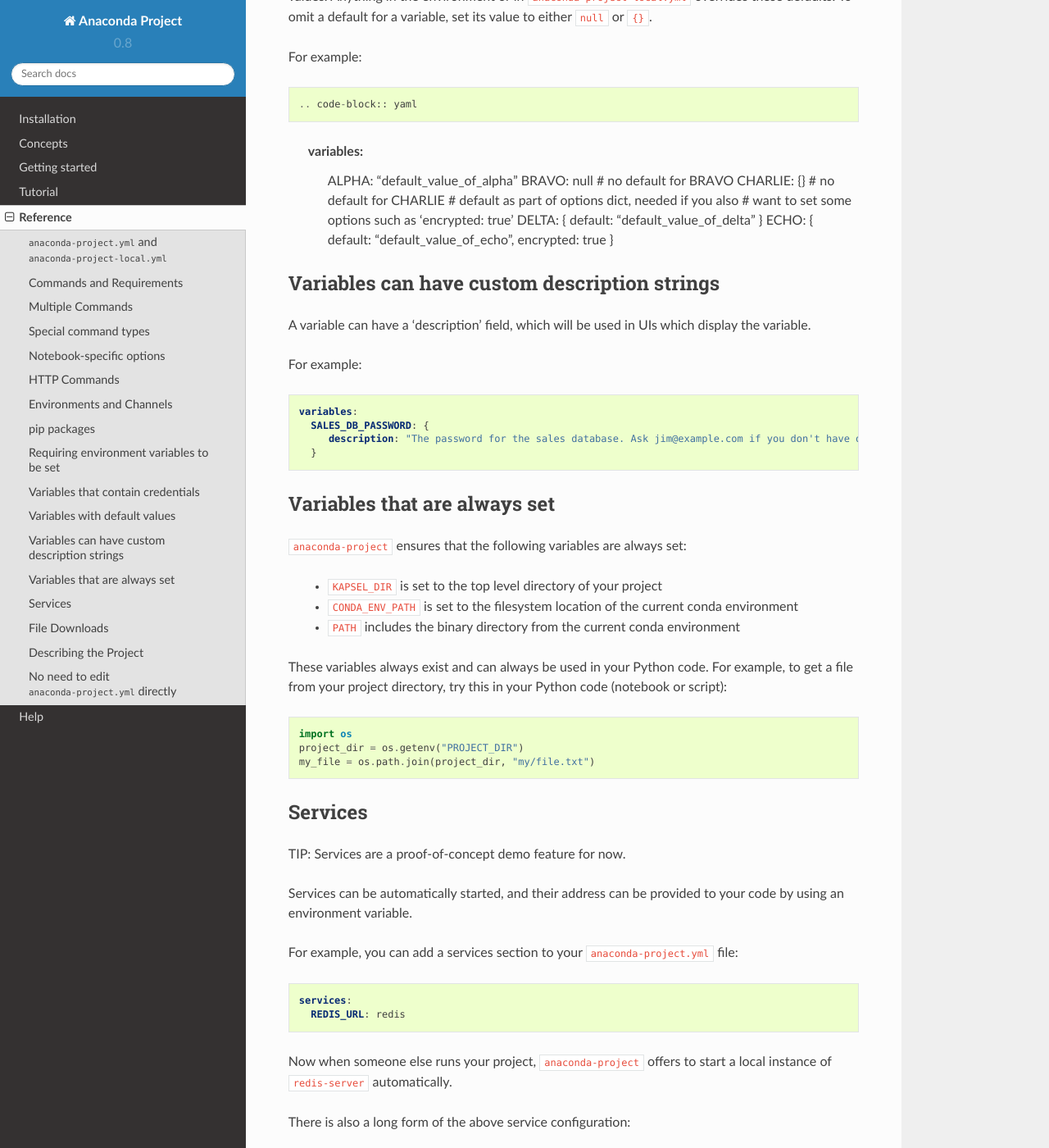
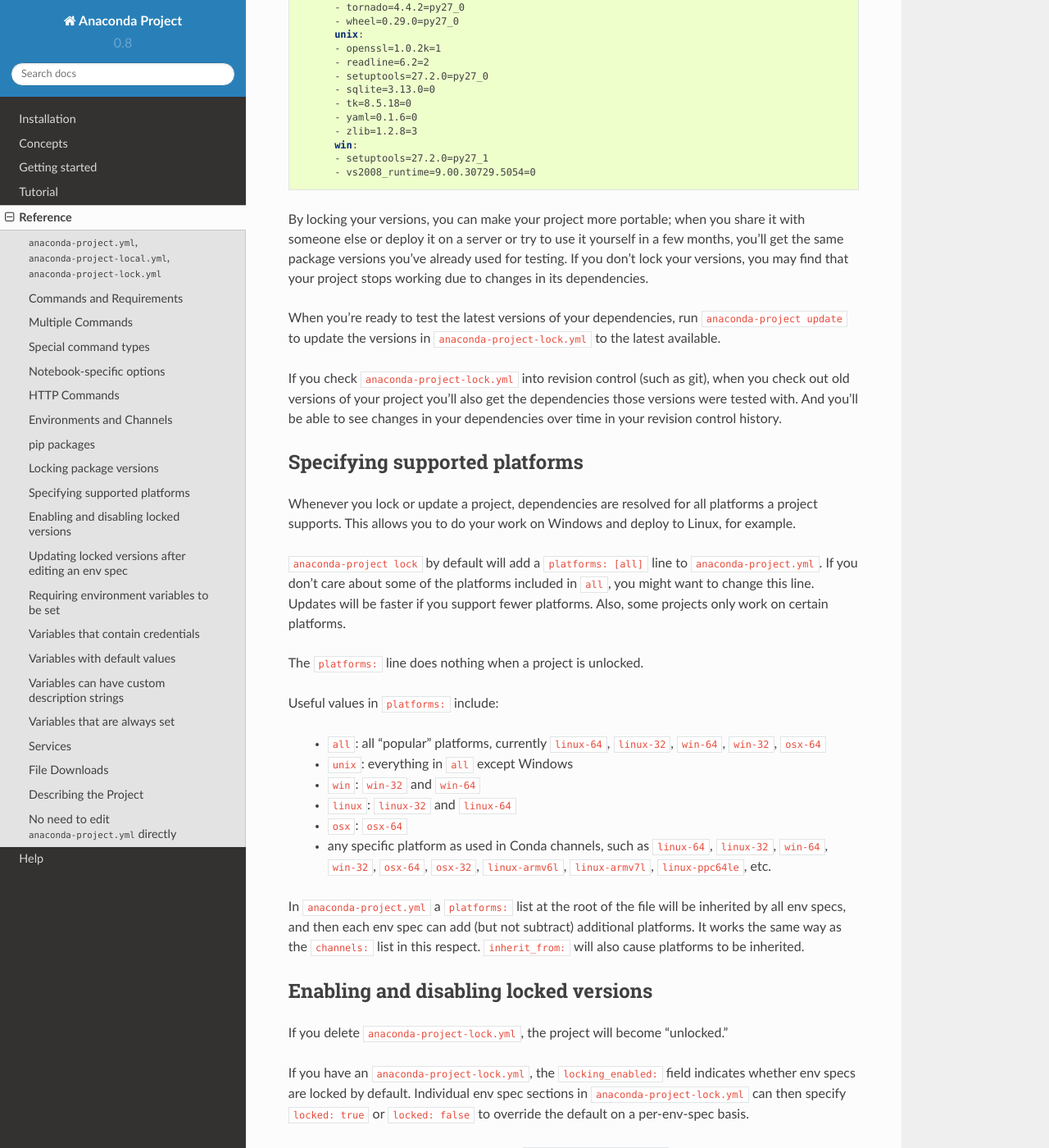
Before and after one commit to anaconda/anaconda-project, a Sphinx documentation site: the page built from docs/source/reference.rst, in a window 1280 px wide and 1400 px high, scrolled down 7615 px. Shown: the whole window at 82% size. Built offline with Sphinx 7.4.7 and the Read the Docs theme 2.0.0, drawn with Linux system fonts in a browser that asks for light colours; some of the changed text lies outside the part shown.

Commit message:
Add "better than nothing" basic docs about lock/update

```diff
--- a/docs/source/reference.rst
+++ b/docs/source/reference.rst
@@ -13,11 +13,12 @@ TIP: Read more about YAML syntax at http://yaml.org/start.html
 TIP: You may want to go through :doc:`the anaconda-project tutorial <tutorial>`
 before digging into the details in this document.
 
-``anaconda-project.yml`` and ``anaconda-project-local.yml``
-===========================================================
+``anaconda-project.yml``, ``anaconda-project-local.yml``, ``anaconda-project-lock.yml``
+=======================================================================================
 
-Anaconda projects are affected by two configuration files,
-``anaconda-project.yml`` and ``anaconda-project-local.yml``.
+Anaconda projects are affected by three configuration files,
+``anaconda-project.yml``, ``anaconda-project-local.yml``, and
+``anaconda-project-lock.yml``.
 
 The file ``anaconda-project.yml`` contains information about a project that
 is intended to be shared across users and machines. If you use
@@ -28,6 +29,11 @@ The file ``anaconda-project-local.yml``, on the other hand, goes in
 ``.gitignore`` (or ``.svnignore`` or equivalent), because it
 contains your local configuration state that you do not
 want to share with others.
+
+The file ``anaconda-project-lock.yml`` is optional and contains
+information needed to lock your package dependencies at specific
+versions. This "lock file" should go in source control along with
+``anaconda-project.yml``.
 
 These files can be manipulated with ``anaconda-project`` commands,
 or with Anaconda Navigator, or you can edit them with any text
@@ -355,6 +361,156 @@ section with a list of pip requirement specifiers.
          - pippackage1
          - pippackage2
 
+Locking package versions
+========================
+
+Any env spec can be "locked", which means it specifies exact
+versions of all packages to be installed, kept in
+``anaconda-project-lock.yml``.
+
+Hand-creating ``anaconda-project-lock.yml`` isn't
+recommended. Instead, create it with the ``anaconda-project lock``
+command, and update the versions in there with
+``anaconda-project-update``.
+
+Locked versions are distinct from the "logical" versions in
+``anaconda-project.yml``. For example, in your
+``anaconda-project.yml`` you might list that you require
+``bokeh=0.12``. The ``anaconda-project lock`` command will expand
+that to an *exact* version of Bokeh, such as
+``bokeh=0.12.4=py27_0``. It will also list exact versions of all
+Bokeh's dependencies, transitively; so you'll have a pretty long
+list of packages in ``anaconda-project-lock.yml``, it could look
+like this for example:
+
+.. code-block:: yaml
+
+    locking_enabled: true
+
+    env_specs:
+      default:
+        locked: true
+        env_spec_hash: eb23ad7bd050fb6383fcb71958ff03db074b0525
+        platforms:
+        - all
+        packages:
+          all:
+          - backports=1.0=py27_0
+          - backports_abc=0.5=py27_0
+          - bokeh=0.12.4=py27_0
+          - futures=3.0.5=py27_0
+          - jinja2=2.9.5=py27_0
+          - markupsafe=0.23=py27_2
+          - mkl=2017.0.1=0
+          - numpy=1.12.1=py27_0
+          - pandas=0.19.2=np112py27_1
+          - pip=9.0.1=py27_1
+          - python-dateutil=2.6.0=py27_0
+          - python=2.7.13=0
+          - pytz=2016.10=py27_0
+          - pyyaml=3.12=py27_0
+          - requests=2.13.0=py27_0
+          - singledispatch=3.4.0.3=py27_0
+          - six=1.10.0=py27_0
+          - ssl_match_hostname=3.4.0.2=py27_1
+          - tornado=4.4.2=py27_0
+          - wheel=0.29.0=py27_0
+          unix:
+          - openssl=1.0.2k=1
+          - readline=6.2=2
+          - setuptools=27.2.0=py27_0
+          - sqlite=3.13.0=0
+          - tk=8.5.18=0
+          - yaml=0.1.6=0
+          - zlib=1.2.8=3
+          win:
+          - setuptools=27.2.0=py27_1
+          - vs2008_runtime=9.00.30729.5054=0
+
+By locking your versions, you can make your project more portable;
+when you share it with someone else or deploy it on a server or
+try to use it yourself in a few months, you'll get the same
+package versions you've already used for testing. If you don't
+lock your versions, you may find that your project stops working
+due to changes in its dependencies.
+
+When you're ready to test the latest versions of your
+dependencies, run ``anaconda-project update`` to update the
+versions in ``anaconda-project-lock.yml`` to the latest available.
+
+If you check ``anaconda-project-lock.yml`` into revision control
+(such as git), when you check out old versions of your project
+you'll also get the dependencies those versions were tested with.
+And you'll be able to see changes in your dependencies over time
+in your revision control history.
+
+Specifying supported platforms
+==============================
+
+Whenever you lock or update a project, dependencies are resolved
+for all platforms a project supports. This allows you to do your
+work on Windows and deploy to Linux, for example.
+
+``anaconda-project lock`` by default will add a ``platforms:
+[all]`` line to ``anaconda-project.yml``. If you don't care about
+some of the platforms included in ``all``, you might want to
+change this line. Updates will be faster if you support fewer
+platforms. Also, some projects only work on certain platforms.
+
+The ``platforms:`` line does nothing when a project is unlocked.
+
+Useful values in ``platforms:`` include:
+
+ * ``all``: all "popular" platforms, currently ``linux-64``,
+   ``linux-32``, ``win-64``, ``win-32``, ``osx-64``
+ * ``unix``: everything in ``all`` except Windows
+ * ``win``: ``win-32`` and ``win-64``
+ * ``linux``: ``linux-32`` and ``linux-64``
+ * ``osx``: ``osx-64``
+ * any specific platform as used in Conda channels, such as ``linux-64``,
+   ``linux-32``, ``win-64``, ``win-32``, ``osx-64``, ``osx-32``,
+   ``linux-armv6l``, ``linux-armv7l``, ``linux-ppc64le``, etc.
+
+In ``anaconda-project.yml`` a ``platforms:`` list at the root of
+the file will be inherited by all env specs, and then each env
+spec can add (but not subtract) additional platforms. It works the
+same way as the ``channels:`` list in this
+respect. ``inherit_from:`` will also cause platforms to be
+inherited.
+
+Enabling and disabling locked versions
+======================================
+
+If you delete ``anaconda-project-lock.yml``, the project will
+become "unlocked."
+
+If you have an ``anaconda-project-lock.yml``, the
+``locking_enabled:`` field indicates whether env specs are locked
+by default. Individual env spec sections in
+``anaconda-project-lock.yml`` can then specify ``locked: true`` or
+``locked: false`` to override the default on a per-env-spec basis.
+
+To turn off locking for all env specs, type ``anaconda-project
+unlock`` and to re-enable it for all of them type
+``anaconda-project lock``.
+
+
+Updating locked versions after editing an env spec
+==================================================
+
+If you use commands such as ``anaconda-project add-packages`` or
+``anaconda-project add-env-spec`` to edit your
+``anaconda-project.yml``, then ``anaconda-project-lock.yml`` will
+automatically be kept updated.
+
+However, if you edit ``anaconda-project.yml`` by hand, changing an
+env spec, you'll need to run ``anaconda-project update`` to fix up
+``anaconda-project-lock.yml`` to match.
+
+If locking isn't enabled for the project or for the env spec,
+there's no need to ``anaconda-project update`` after editing your
+env spec, of course.
+
 
 Requiring environment variables to be set
 =========================================
```
